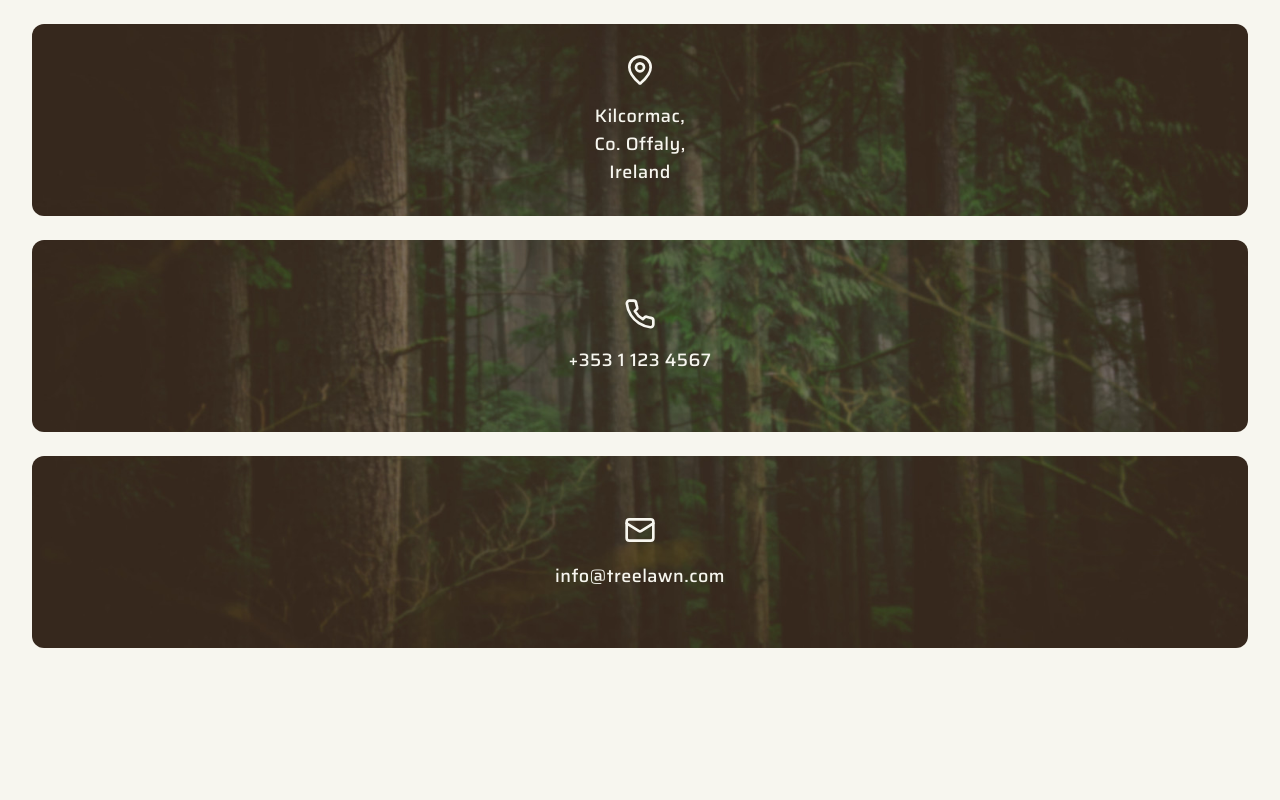
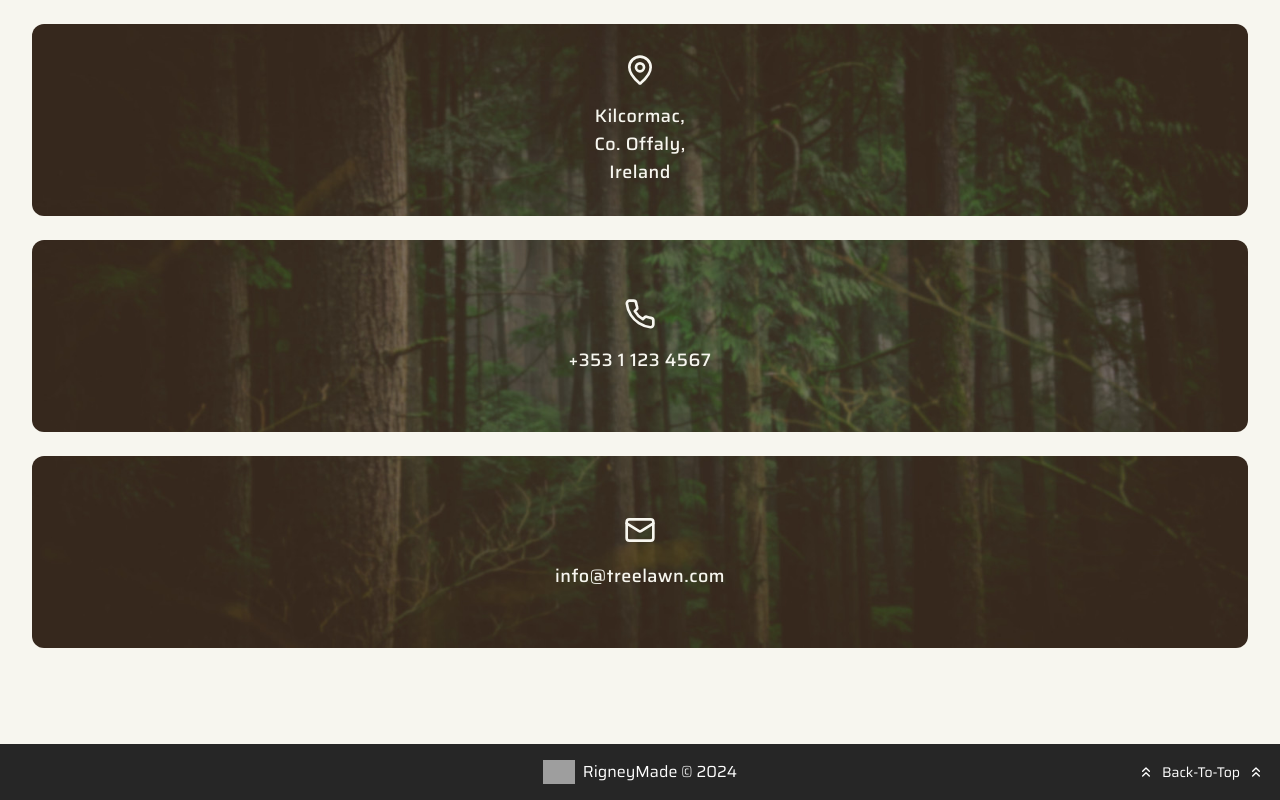
Before and after one commit to KramYengir/treelawn_v2, a Next.js app: page / in a window 1280 px wide. Shown: the part 2802-3602 px from the top of the page. Before the commit the page ends 3546 px from the top, so only its background shows below. Built offline with nearby package versions, Linux system fonts and the light colour scheme; grey boxes are pictures that could not be loaded.

Commit message:
add footer

```diff
--- a/app/page.tsx
+++ b/app/page.tsx
@@ -5,6 +5,7 @@ import About from "@/components/About";
 import Services from "@/components/Services";
 import GallerySection from "@/components/GallerySection";
 import Contact from "@/components/Contact";
+import Footer from "@/components/Footer";
 
 const HomePage = () => {
   return (
@@ -15,6 +16,7 @@ const HomePage = () => {
       <Services />
       {/* <GallerySection /> */}
       <Contact />
+      <Footer />
     </div>
   );
 };
--- /dev/null
+++ b/components/Footer.tsx
@@ -0,0 +1,40 @@
+import React from "react";
+import { ChevronsUp, ChevronUpCircle } from "lucide-react";
+
+const Footer = () => {
+  return (
+    <footer className="bg-neutral-800 text-white py-2">
+      <div className=" relative flex items-center justify-center max-w-screen-xl mx-auto p-2">
+        <a
+          href={"https://www.rigneymade.com/"}
+          target="_blank"
+          rel="noopener"
+          className="flex items-center justify-center"
+        >
+          <div className="flex justify-center mr-2">
+            <img
+              src="/images/rigneymade_logo.svg"
+              width={32}
+              alt="logo of rigneymade web developer"
+            />
+          </div>
+          <p>
+            RigneyMade © <span>{new Date().getUTCFullYear()}</span>{" "}
+          </p>
+        </a>
+        <a
+          href={"#hero"}
+          className="absolute bottom-1/4 right-4 flex items-center gap-2 text-white text-sm hover:text-fh-blue-500"
+          aria-label="Back to the top of the page"
+        >
+          <ChevronUpCircle size={24} className="sm:hidden" />
+          <ChevronsUp size={16} className="hidden sm:block" />
+          <span className="hidden sm:block">Back-To-Top</span>
+          <ChevronsUp size={16} className="hidden sm:block" />
+        </a>
+      </div>
+    </footer>
+  );
+};
+
+export default Footer;
```
